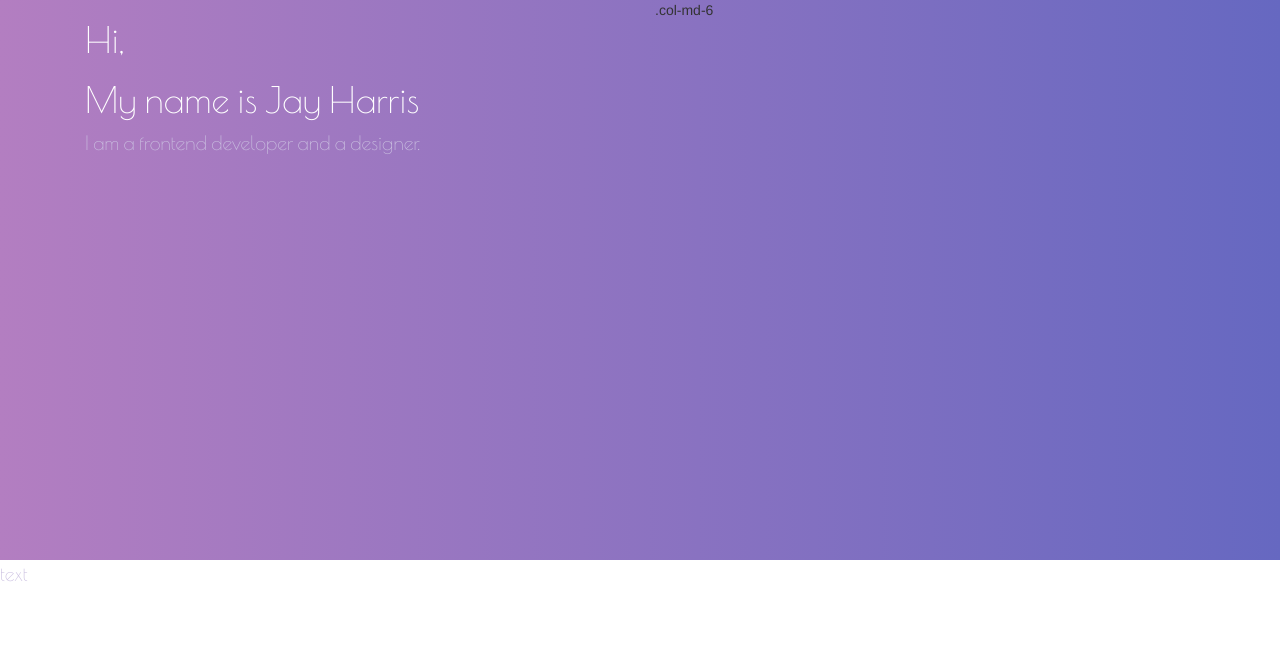
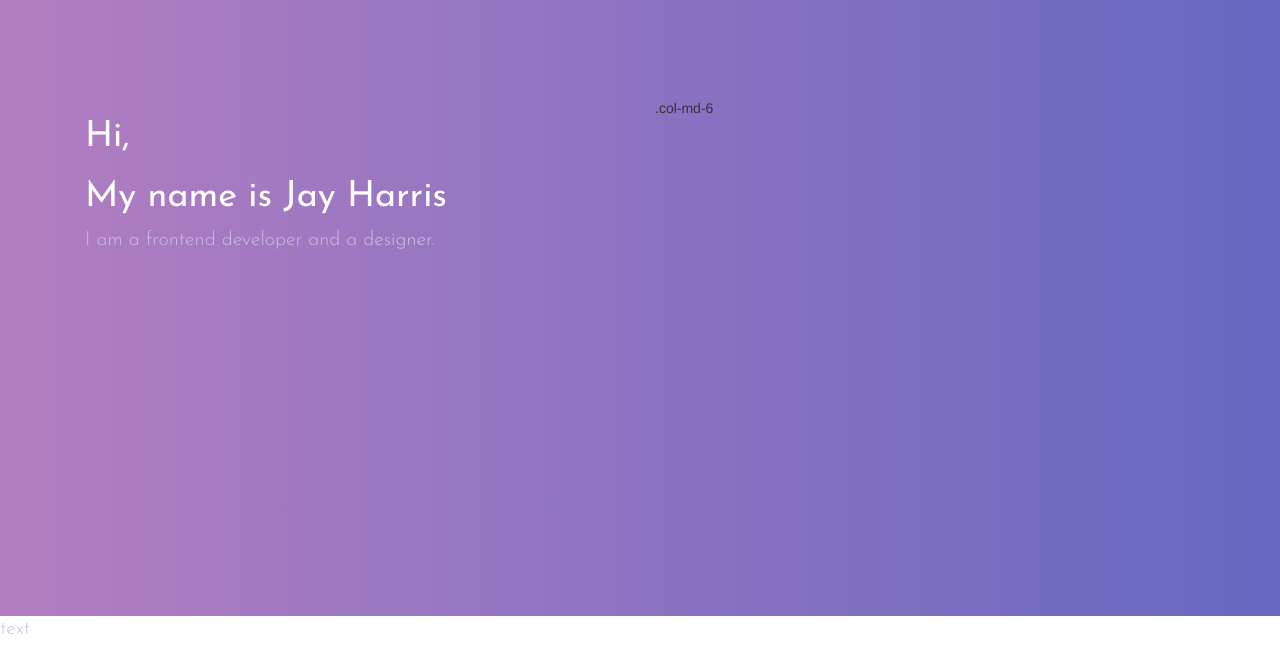
Before and after one commit to JoachimHarris/reactjs-setup, a React app: page / in a window 1280 px wide. Built offline with nearby package versions, Linux system fonts and the light colour scheme.

Commit message:
Added styles for header in sass

```diff
--- a/src/sass/header.scss
+++ b/src/sass/header.scss
@@ -1,20 +1,45 @@
-@import url('https://fonts.googleapis.com/css?family=Poiret+One');
+// 'Josefin Sans' import from Googe fonts
+@import url('https://fonts.googleapis.com/css?family=Josefin+Sans:300,400,700');
 
+// SASS Bootstrap media queries
+$screen-lg-min: 1200px;    // Large screens
+$screen-md-min: 992px;    // Medium screens
+$screen-sm-min: 768px;    // Small screens
+
+// Header styling
 .headerTop {
-    height: 40em;
+    height: 44em;
     width: 100vw;
+    padding-top: 7em;
     background: #DA22FF; /* fallback for old browsers */
     background: -webkit-linear-gradient(to left, #3f408e, #A96ACE); /* Chrome 10-25, Safari 5.1-6 */
     background: linear-gradient(to left, #6668c1, #B37EC1); /* W3C, IE 10+/ Edge, Firefox 16+, Chrome 26+, Opera 12+, Safari 7+ */
+
+        &__headline {
+            font-family: 'Josefin Sans', sans-serif;
+            color: #fff;
+            padding: 0;
+            font-weight: 400;
+        }
+
+         &__subline {
+             font-family: 'Josefin Sans', sans-serif;
+             color: #fff;
+             padding: 0;
+             font-weight: 300;
+
+                 @media (max-width: $screen-lg-min) {}
+                 @media (max-width: $screen-sm-min) {}
+         }
 }
- .headerTop__headline {
-     font-family: 'Poiret One', cursive;
-     color: #fff;
-     padding: 0;
+
+ p {
+     font-family: 'Josefin Sans', sans-serif;
+     color: #cabfe0;
+     font-size: 1.4em;
+     font-weight: 300;
  }
 
- p {
-     font-family: 'Poiret One', cursive;
-     color: #cabfe0;
-     font-size: 1.4em;
- }
+.hair__image {
+    width: 36em;
+}
```
